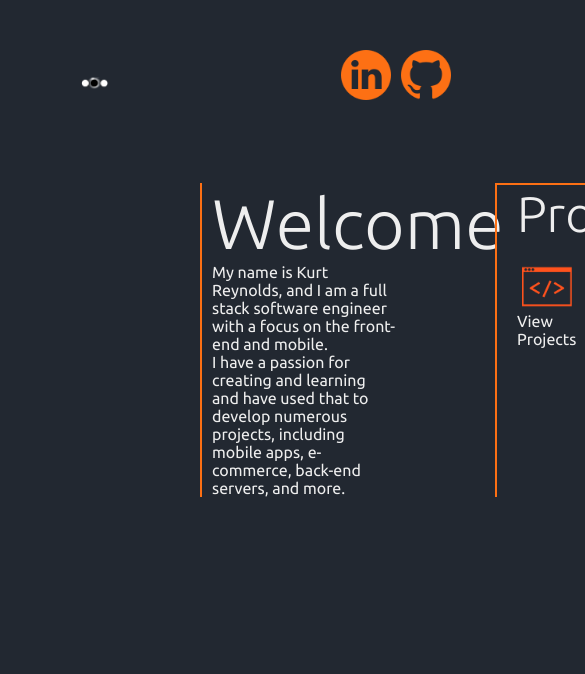
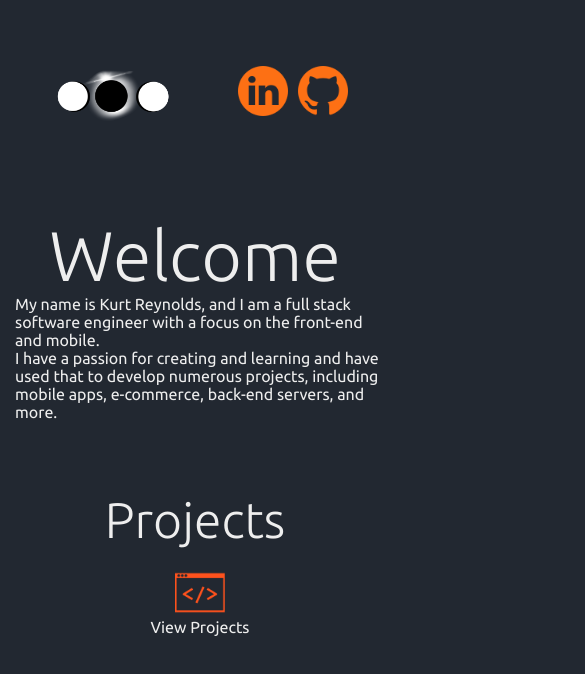
Before and after one commit to kurtreyn/portfolio-kurt-reynolds, a React (Create React App) app: page / in a window 390 px wide. Shown: the top 674 px of the page, 585 px wide, since content can reach past the window. Built offline with nearby package versions, Linux system fonts and the light colour scheme.

Commit message:
update mobile view

```diff
--- a/src/styles/homeStyle.css
+++ b/src/styles/homeStyle.css
@@ -71,7 +71,7 @@
 .body-section {
   display: flex;
   width: 100%;
-  margin-top: 80px;
+  margin-top: 140px;
 }
 
 .left-body {
@@ -177,8 +177,8 @@
     display: flex;
     justify-content: flex-start;
     align-items: flex-end;
-    width: 15%;
-    margin-left: 80px;
+    width: 100%;
+    margin-left: 50px;
     margin-top: 15px;
     margin-right: 20px;
   }
@@ -196,9 +196,9 @@
 
   .icon-wrapper {
     display: flex;
-    justify-content: flex-start;
+    justify-content: center;
     align-items: flex-end;
-    width: 25%;
+    width: 100%;
   }
 
   .home-icon {
@@ -217,6 +217,7 @@
 
   .body-section {
     display: flex;
+    flex-direction: column;
     width: 100%;
     margin-top: 80px;
   }
@@ -224,33 +225,41 @@
   .left-body {
     display: flex;
     flex-direction: column;
-    width: 50%;
-    margin-left: 200px;
-    border-left: solid 2px var(--orange);
+    align-items: center;
+    width: 100%;
+    margin-left: 0px;
+    border-left: none;
   }
 
   .right-body::before {
     content: '';
-    border-top: solid 2px var(--orange);
-    width: 200px;
+    border-top: none;
+    width: 0px;
   }
 
   .right-body {
     display: flex;
     flex-direction: column;
-    width: 50%;
-    border-left: solid 2px var(--orange);
-    margin-left: 100px;
+    justify-content: center;
+    width: 100%;
+    border-left: none;
+    margin-top: 70px;
+    margin-left: 0px;
   }
 
   .left-top {
     display: flex;
-    margin-left: 10px;
+    margin-left: 0px;
   }
 
   .left-bottom {
     display: flex;
     margin-left: 10px;
+  }
+
+  .left-bottom-text {
+    padding-left: 5px;
+    padding-right: 5px;
   }
 
   .text-color {
@@ -264,12 +273,13 @@
 
   .right-top {
     display: flex;
-    margin-left: 20px;
+    justify-content: center;
+    margin-left: 0px;
   }
 
   .right-bottom {
     display: flex;
-    margin-left: 20px;
+    margin-left: 10px;
   }
 
   .right-top-text {
@@ -282,10 +292,9 @@
     flex-direction: column;
     justify-content: center;
     align-items: center;
-    width: 35%;
+    width: 100%;
     cursor: pointer;
     margin-top: 20px;
-    /* border: solid 1px green; */
   }
 
   .home-projects-icon-wrapper:hover {
--- a/src/styles/projectsContainerStyle.css
+++ b/src/styles/projectsContainerStyle.css
@@ -81,12 +81,14 @@
     display: flex;
     flex-direction: column;
     align-items: center;
-    width: 80%;
+    width: 85%;
     height: 80%;
     overflow: scroll;
     padding: 20px;
     border: solid 2px rgba(0, 0, 0, 0.5);
     border-radius: 25px;
+    top: 70px;
+    right: 30px;
   }
 
   .projects-container-header {
```
